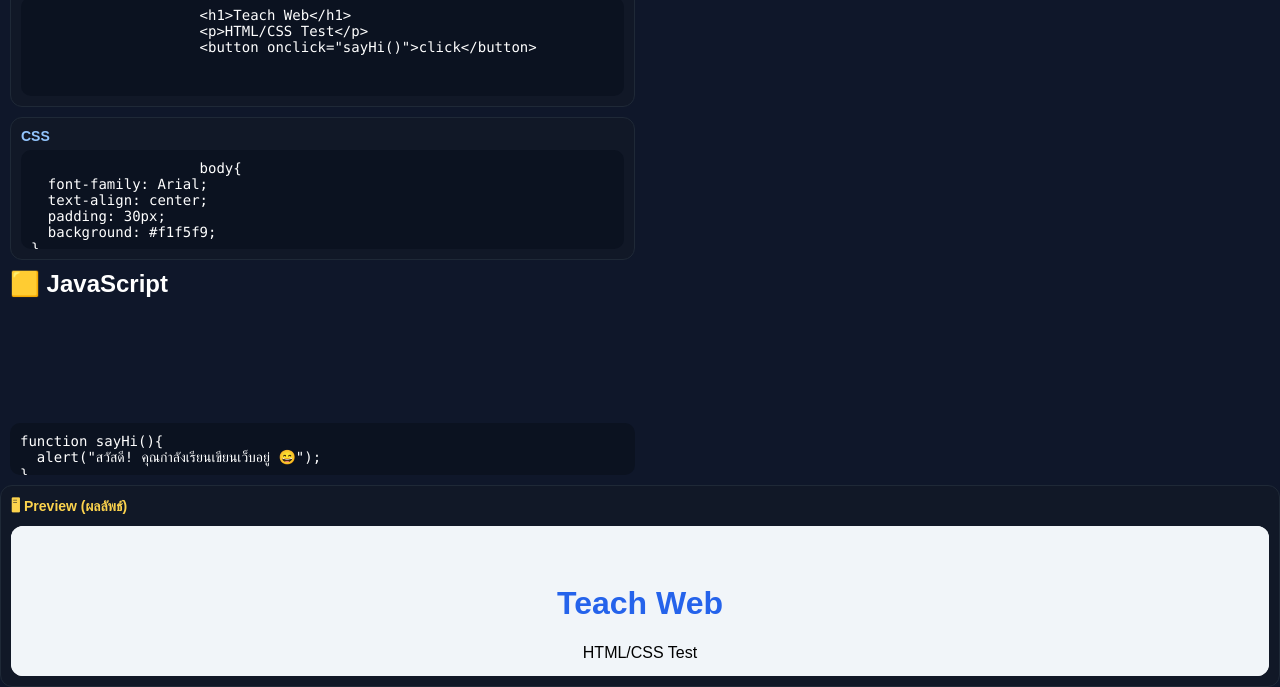
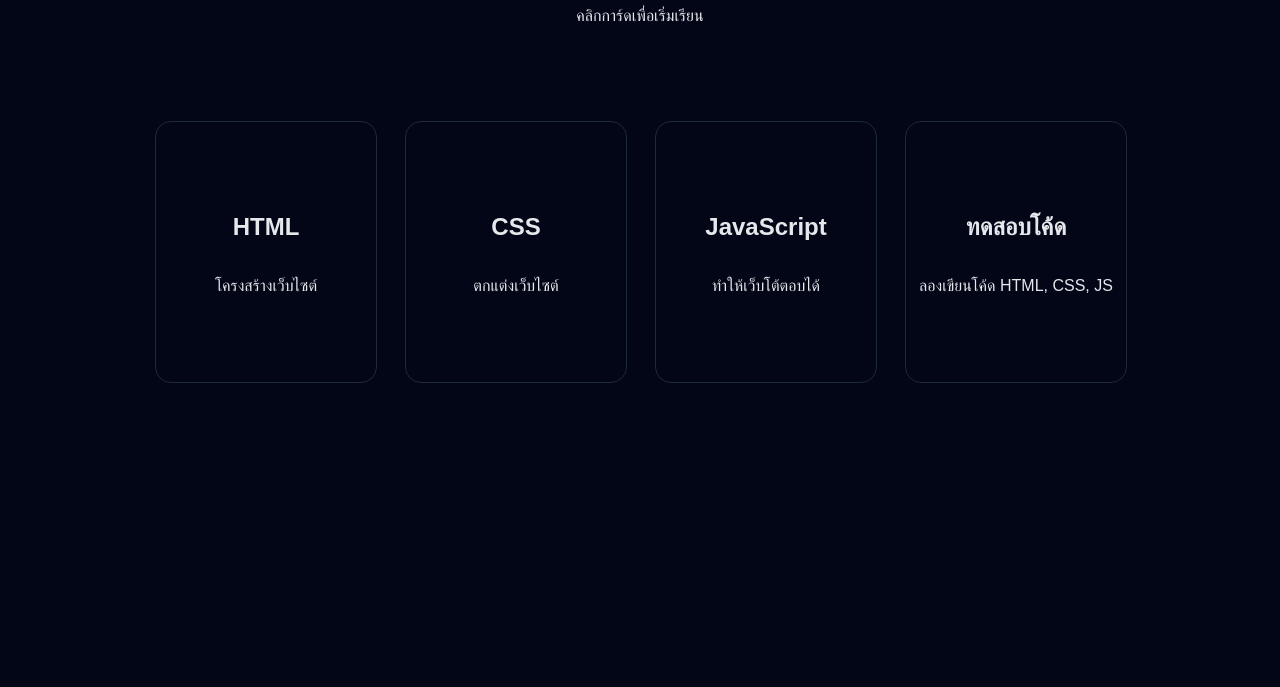
Before and after one commit to Ice068/Team-project-S, a plain HTML site: page test_project-S/index.html in a window 1280 px wide. Shown: the part 113-800 px from the top of the page. Drawn offline with Linux system fonts and the light colour scheme.

Commit message:
add :/ New_Prototype

```diff
--- a/test_project-S/index.html
+++ b/test_project-S/index.html
@@ -1,101 +1,82 @@
 <!DOCTYPE html>
-<html lang="en">
+<html lang="th">
 <head>
-    <meta charset="UTF-8">
-    <meta name="viewport" content="width=device-width, initial-scale=1.0">
-    <title>Test-Team-Project-S</title>
-    <link rel="stylesheet" href="style.css">
+<meta charset="UTF-8">
+<title>Teach Web</title>
+<link rel="stylesheet" href="style_index.css">
+<link rel="JavaScript" href="script.js">
 </head>
+
 <body>
-    <header>
-        <h1>Test-Pro</h1>
-        <button onclick="runCode()">Run</button>
-    </header>
-    <div class="container">
-        <!--ฝั่งซ้าย: ช่องเขียนโค้ด-->
-        <div class="editors">
 
-            <div class="box">
-                <h2>HTML</h2>
-                <textarea id="htmlCode">
-                    <h1>Teach Web</h1>
-                    <p>HTML/CSS Test</p>
-                    <button onclick="sayHi()">click</button>
-                </textarea>
-            </div>
+<header>
+  <h1>Teach Web</h1>
+  <p>คลิกการ์ดเพื่อเริ่มเรียน</p>
+</header>
 
-            <div class="box">
-                <h2>CSS</h2>
-                <textarea id="cssCode">
-                    body{
-  font-family: Arial;
-  text-align: center;
-  padding: 30px;
-  background: #f1f5f9;
-}
-h1{
-  color: #2563eb;
-}
-button{
-  padding: 10px 20px;
-  border: none;
-  border-radius: 10px;
-  background: #22c55e;
-  color: white;
-  cursor: pointer;
-}
-button:hover{
-  background: #16a34a;
-}
-        </textarea>
+<div class="cards">
+
+  <!-- HTML CARD -->
+  <div class="card" onclick="flipCard(this)">
+    <div class="card-inner">
+      <div class="card-front">
+        <h2>HTML</h2>
+        <p>โครงสร้างเว็บไซต์</p>
       </div>
-
-      <h2>🟨 JavaScript</h2>
-        <textarea id="jsCode">
-function sayHi(){
-  alert("สวัสดี! คุณกำลังเรียนเขียนเว็บอยู่ 😄");
-}
-        </textarea>
+      <div class="card-back">
+        <h3>HTML</h3>
+        <p>ใช้สร้างโครงร่างของเว็บ</p>
+        <button onclick="goPage(event,'html.html')">เข้าเรียน</button>
       </div>
-
-    </div>
-
-    <!-- ฝั่งขวา: แสดงผล -->
-    <div class="preview">
-      <h2>🖥 Preview (ผลลัพธ์)</h2>
-      <iframe id="output"></iframe>
     </div>
   </div>
 
-  <script>
-    function runCode(){
-      let html = document.getElementById("htmlCode").value;
-      let css = document.getElementById("cssCode").value;
-      let js = document.getElementById("jsCode").value;
+  <!-- CSS CARD -->
+  <div class="card" onclick="flipCard(this)">
+    <div class="card-inner">
+      <div class="card-front">
+        <h2>CSS</h2>
+        <p>ตกแต่งเว็บไซต์</p>
+      </div>
+      <div class="card-back">
+        <h3>CSS</h3>
+        <p>ทำให้เว็บสวยงาม</p>
+        <button onclick="goPage(event,'css.html')">เข้าเรียน</button>
+      </div>
+    </div>
+  </div>
 
-      let output = document.getElementById("output");
+  <!-- JS CARD -->
+  <div class="card" onclick="flipCard(this)">
+    <div class="card-inner">
+      <div class="card-front">
+        <h2>JavaScript</h2>
+        <p>ทำให้เว็บโต้ตอบได้</p>
+      </div>
+      <div class="card-back">
+        <h3>JavaScript</h3>
+        <p>เพิ่มลูกเล่นและ logic</p>
+        <button onclick="goPage(event,'js.html')">เข้าเรียน</button>
+      </div>
+    </div>
+  </div>
 
-      let result = `
-        <!DOCTYPE html>
-        <html>
-        <head>
-          <style>${css}</style>
-        </head>
-        <body>
-          ${html}
-          <script>${js}<\/script>
-        </body>
-        </html>
-      `;
+  <!-- test Code -->
+    <div class="card" onclick="flipCard(this)">
+        <div class="card-inner">
+        <div class="card-front">
+            <h2>ทดสอบโค้ด</h2>
+            <p>ลองเขียนโค้ด HTML, CSS, JS</p>
+        </div>
+        <div class="card-back">
+            <h3>ทดสอบโค้ด</h3>
+            <p>ฝึกเขียนโค้ดเว็บแบบง่ายๆ</p>
+            <button onclick="goPage(event,'testcode.html')">เข้าเรียน</button>
+            </div>
+        </div>
 
-      output.srcdoc = result;
-    }
+</div>
 
-    // ให้แสดงผลอัตโนมัติครั้งแรก
-    runCode();
-  </script>
-
-        </div>
-    </div>
+<script src="script.js"></script>
 </body>
 </html>
--- /dev/null
+++ b/test_project-S/script.js
@@ -0,0 +1,8 @@
+function flipCard(card){
+  card.classList.toggle("flip");
+}
+
+function goPage(event, page){
+  event.stopPropagation(); // ป้องกันไม่ให้การ์ดพลิกซ้ำ
+  window.location.href = page;
+}
--- a/test_project-S/style.css
+++ b/test_project-S/style.css
@@ -1,117 +1,96 @@
-*{
+/* ===== Reset ===== */
+body{
   margin:0;
   padding:0;
-      box-sizing:border-box;
   font-family: Arial, sans-serif;
+  background: linear-gradient(135deg,#020617,#020617,#020617);
+  color:#e5e7eb;
 }
 
-    body{
-      background:#0f172a;
-      color:white;
-      height:100vh;
-      display:flex;
-      flex-direction:column;
+/* ===== Header ===== */
+table:first-of-type{
+  background:#020617;
+  border-bottom:1px solid #1e293b;
 }
 
-    header{
-      padding:15px;
-      background:#111827;
-      display:flex;
-      justify-content:space-between;
-      align-items:center;
-      border-bottom:2px solid #1f2937;
-    }
-
-    header h1{
+table:first-of-type b{
   font-size:18px;
-      font-weight:bold;
+  color:#f8fafc;
 }
 
 button{
-      padding:10px 16px;
+  padding:8px 18px;
   border:none;
-      border-radius:10px;
+  border-radius:12px;
+  background:#22c55e;
+  color:#022c22;
+  font-weight:bold;
   cursor:pointer;
-      background:#22c55e;
-      color:white;
-      font-weight:bold;
-      transition:0.2s;
 }
 
 button:hover{
   background:#16a34a;
 }
 
-    .container{
-      flex:1;
-      display:grid;
-      grid-template-columns: 1fr 1fr;
-      gap:10px;
-      padding:10px;
+/* ===== Main Layout ===== */
+table[height]{
+  background:#020617;
 }
 
-    .editors{
-      display:grid;
-      grid-template-rows: 1fr 1fr 1fr;
-      gap:10px;
+/* ===== Textareas ===== */
+textarea{
+  width:100%;
+  background:#020617;
+  color:#e5e7eb;
+  border:1px solid #1e293b;
+  border-radius:12px;
+  padding:10px;
+  font-family: Consolas, monospace;
+  font-size:14px;
+  line-height:1.5;
 }
 
-    .box{
-      background:#111827;
-      border-radius:12px;
-      padding:10px;
-      display:flex;
-      flex-direction:column;
-      overflow:hidden;
-      border:1px solid #1f2937;
+textarea:focus{
+  outline:none;
+  border-color:#60a5fa;
 }
 
-    .box h2{
-      font-size:14px;
-      margin-bottom:6px;
-      color:#93c5fd;
-    }
-
-    textarea{
-      flex:1;
-      width:100%;
-      resize:none;
-      border:none;
-      outline:none;
-      border-radius:10px;
-      padding:10px;
-      background:#0b1220;
-      color:white;
-      font-family: Consolas, monospace;
+/* ===== Labels ===== */
+b{
+  color:#60a5fa;
   font-size:14px;
 }
 
+/* ===== Preview ===== */
 iframe{
   width:100%;
   height:100%;
-      border:none;
+  background:white;
+  border:1px solid #1e293b;
   border-radius:12px;
-      background:white;
 }
 
-    .preview{
-      background:#111827;
-      border-radius:12px;
-      padding:10px;
-      border:1px solid #1f2937;
-      display:flex;
-      flex-direction:column;
-      overflow:hidden;
+/* ===== Divider ===== */
+hr{
+  border:none;
+  height:1px;
+  background:#1e293b;
 }
 
-    .preview h2{
-      font-size:14px;
-      margin-bottom:6px;
-      color:#fcd34d;
+/* ===== Scrollbar (Chrome) ===== */
+textarea::-webkit-scrollbar{
+  width:8px;
 }
 
-    @media(max-width:900px){
-      .container{
-        grid-template-columns: 1fr;
+textarea::-webkit-scrollbar-track{
+  background:#020617;
 }
+
+textarea::-webkit-scrollbar-thumb{
+  background:#1e293b;
+  border-radius:10px;
 }
+
+textarea::-webkit-scrollbar-thumb:hover{
+  background:#334155;
+}
--- /dev/null
+++ b/test_project-S/style_index.css
@@ -0,0 +1,71 @@
+body{
+  margin:0;
+  font-family: Arial, sans-serif;
+  background:#020617;
+  color:#e5e7eb;
+  text-align:center;
+}
+
+header{
+  padding:40px 20px;
+}
+
+.cards{
+  display:flex;
+  justify-content:center;
+  gap:30px;
+  padding:40px;
+}
+
+/* Card */
+.card{
+  width:220px;
+  height:260px;
+  perspective:1000px;
+  cursor:pointer;
+}
+
+.card-inner{
+  width:100%;
+  height:100%;
+  position:relative;
+  transition: transform 0.8s;
+  transform-style:preserve-3d;
+}
+
+.card.flip .card-inner{
+  transform: rotateY(180deg);
+}
+
+/* Front & Back */
+.card-front,
+.card-back{
+  position:absolute;
+  width:100%;
+  height:100%;
+  border-radius:16px;
+  backface-visibility:hidden;
+  display:flex;
+  flex-direction:column;
+  align-items:center;
+  justify-content:center;
+  border:1px solid #1e293b;
+}
+
+.card-front{
+  background:#020617;
+}
+
+.card-back{
+  background:#020617;
+  transform: rotateY(180deg);
+}
+
+button{
+  margin-top:15px;
+  padding:8px 16px;
+  border:none;
+  border-radius:10px;
+  background:#22c55e;
+  cursor:pointer;
+}
```
Also changed, not shown: test_project-S/testcode.html (added, +91 -0 lines). Lines whose indentation alone changed are shown as unchanged.
